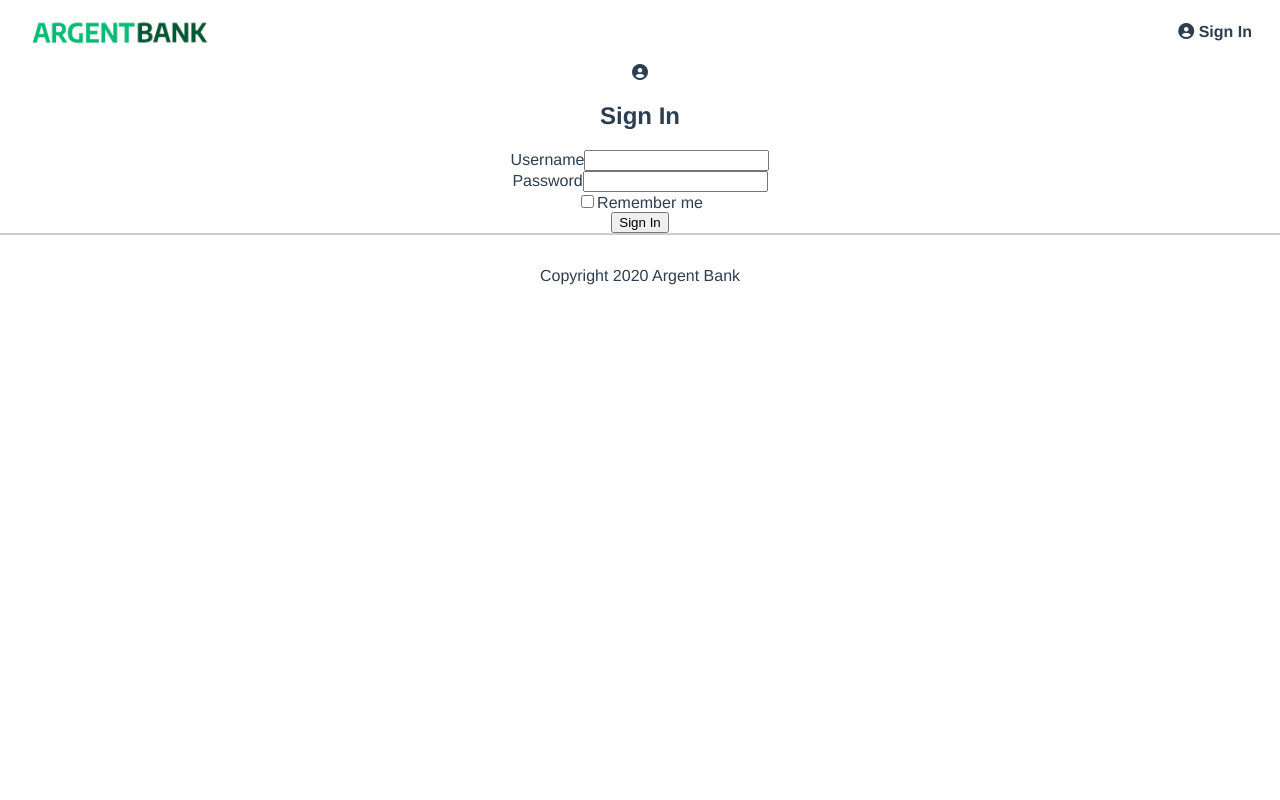
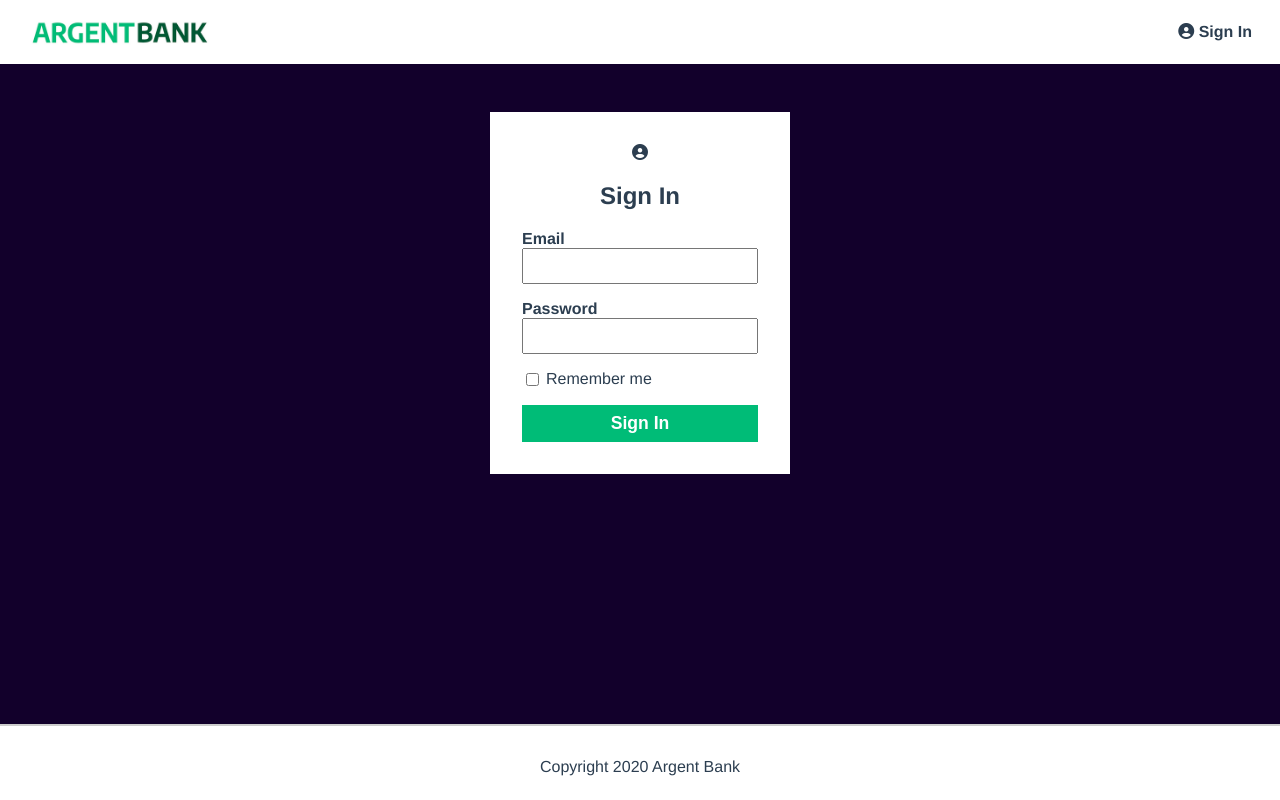
Before and after one commit to Kwaay/P13-Front, a React (Vite) app: page /sign-in in a window 1280 px wide. Built offline with nearby package versions, Linux system fonts and the light colour scheme.

Commit message:
✨ Feature | SignIn Page

```diff
--- a/src/components/Header/index.jsx
+++ b/src/components/Header/index.jsx
@@ -1,7 +1,10 @@
+// eslint-disable-next-line import/no-extraneous-dependencies
+import PropTypes from 'prop-types';
 import styles from './Header.module.css';
 import img from '../../assets/argentBankLogo.png';
 
-export default function Header() {
+export default function Header({ auth }) {
+  console.log(auth);
   return (
     <nav className={styles['main-nav']}>
       <a className={styles['main-nav-logo']} href="./index.html">
@@ -13,14 +16,30 @@ export default function Header() {
         <h1 className={styles['sr-only']}>Argent Bank</h1>
       </a>
       <div>
-        {/* <a className={styles['main-nav-item']} href="./user.html">
-          <i className="fa fa-user-circle"></i>
-          Tony
-        </a> */}
-        <a className={styles['main-nav-item']} href="./sign-in.html">
-          <i className="fa fa-user-circle"></i> Sign In
-        </a>
+        {auth !== null && (
+          <a className={styles['main-nav-item']} href="./user.html">
+            <i className="fa fa-user-circle"></i>
+            Tony
+          </a>
+        )}
+        {auth !== null && (
+          <a className={styles['main-nav-item']} href="./logout.html">
+            <i className="fa fa-arrow-right-from-bracket"></i>
+            Sign out
+          </a>
+        )}
+        {auth === null && (
+          <a className={styles['main-nav-item']} href="./sign-in.html">
+            <i className="fa fa-user-circle"></i> Sign In
+          </a>
+        )}
       </div>
     </nav>
   );
 }
+Header.propTypes = {
+  auth: PropTypes.string,
+};
+Header.defaultProps = {
+  auth: null,
+};
--- a/src/pages/SignIn.jsx
+++ /dev/null
@@ -1,34 +0,0 @@
-import Header from '../components/Header';
-import Footer from '../components/Footer';
-
-export default function SignIn() {
-  return (
-    <div className="App flex">
-      <Header />
-      <main className="main bg-dark">
-        <section className="sign-in-content">
-          <i className="fa fa-user-circle sign-in-icon"></i>
-          <h1>Sign In</h1>
-          <form>
-            <div className="input-wrapper">
-              <label htmlFor="username">Username</label>
-              <input type="text" id="username" />
-            </div>
-            <div className="input-wrapper">
-              <label htmlFor="password">Password</label>
-              <input type="password" id="password" />
-            </div>
-            <div className="input-remember">
-              <input type="checkbox" id="remember-me" />
-              <label htmlFor="remember-me">Remember me</label>
-            </div>
-            <button href="./user.html" className="sign-in-button">
-              Sign In
-            </button>
-          </form>
-        </section>
-      </main>
-      <Footer />
-    </div>
-  );
-}
--- /dev/null
+++ b/src/pages/SignIn/SignIn.module.css
@@ -0,0 +1,60 @@
+.flex {
+  margin: 0;
+  display: flex;
+  flex-direction: column;
+  min-height: 100vh;
+}
+
+.bgdark {
+  background-color: #12002b;
+}
+
+.sign-in-button {
+  display: block;
+  width: 100%;
+  padding: 8px;
+  font-size: 1.1rem;
+  font-weight: bold;
+  margin-top: 1rem;
+  border-color: #00bc77;
+  background-color: #00bc77;
+  color: #fff;
+  border: transparent;
+}
+
+.sign-in-content {
+  box-sizing: border-box;
+  background-color: white;
+  width: 300px;
+  margin: 0 auto;
+  margin-top: 3rem;
+  padding: 2rem;
+}
+
+.input-remember {
+  display: flex;
+}
+
+.input-remember label {
+  margin-left: 0.25rem;
+}
+
+.input-wrapper {
+  display: flex;
+  flex-direction: column;
+  text-align: left;
+  margin-bottom: 1rem;
+}
+
+.input-wrapper label {
+  font-weight: bold;
+}
+
+.input-wrapper input {
+  padding: 5px;
+  font-size: 1.2rem;
+}
+
+.main {
+  flex: 1;
+}
--- /dev/null
+++ b/src/pages/SignIn/index.jsx
@@ -0,0 +1,80 @@
+/* eslint-disable prettier/prettier */
+import { useState } from 'react';
+import { useNavigate } from 'react-router-dom';
+import { useDispatch } from 'react-redux';
+import { login } from '../../store/AuthSlice';
+
+import Header from '../../components/Header';
+import Footer from '../../components/Footer';
+
+import styles from './SignIn.module.css';
+
+export default function SignIn() {
+  const [email, setEmail] = useState('');
+  const [password, setPassword] = useState('');
+  const navigate = useNavigate();
+  const dispatch = useDispatch();
+
+  function submitForm(event) {
+    event.preventDefault();
+    return fetch('http://localhost:3001/api/v1/user/login', {
+      method: 'POST',
+      headers: {
+        'Content-Type': 'application/json',
+      },
+      body: JSON.stringify({ email, password }),
+    })
+      .then((res) => {
+        if (res.ok) {
+          return res.json();
+        }
+        throw new Error('Unable to login');
+      })
+      .then(({ body }) => {
+        dispatch(login(body.token));
+        navigate('/user/edit');
+      });
+  }
+
+  return (
+    <div className={`App ${styles.flex}`}>
+      <Header />
+      <main className={`${styles.main} ${styles.bgdark}`}>
+        <section className={styles['sign-in-content']}>
+          <i className="fa fa-user-circle sign-in-icon"></i>
+          <h1>Sign In</h1>
+          <form onSubmit={submitForm}>
+            <div className={styles['input-wrapper']}>
+              <label htmlFor="email">Email</label>
+              <input
+                type="email"
+                id="email"
+                onChange={(event) => {
+                  setEmail(event.target.value);
+                }}
+              />
+            </div>
+            <div className={styles['input-wrapper']}>
+              <label htmlFor="password">Password</label>
+              <input
+                type="password"
+                id="password"
+                onChange={(event) => {
+                  setPassword(event.target.value);
+                }}
+              />
+            </div>
+            <div className={styles['input-remember']}>
+              <input type="checkbox" id="remember-me" />
+              <label htmlFor="remember-me">Remember me</label>
+            </div>
+            <button href="./user.html" className={styles['sign-in-button']}>
+              Sign In
+            </button>
+          </form>
+        </section>
+      </main>
+      <Footer />
+    </div>
+  );
+}
```
